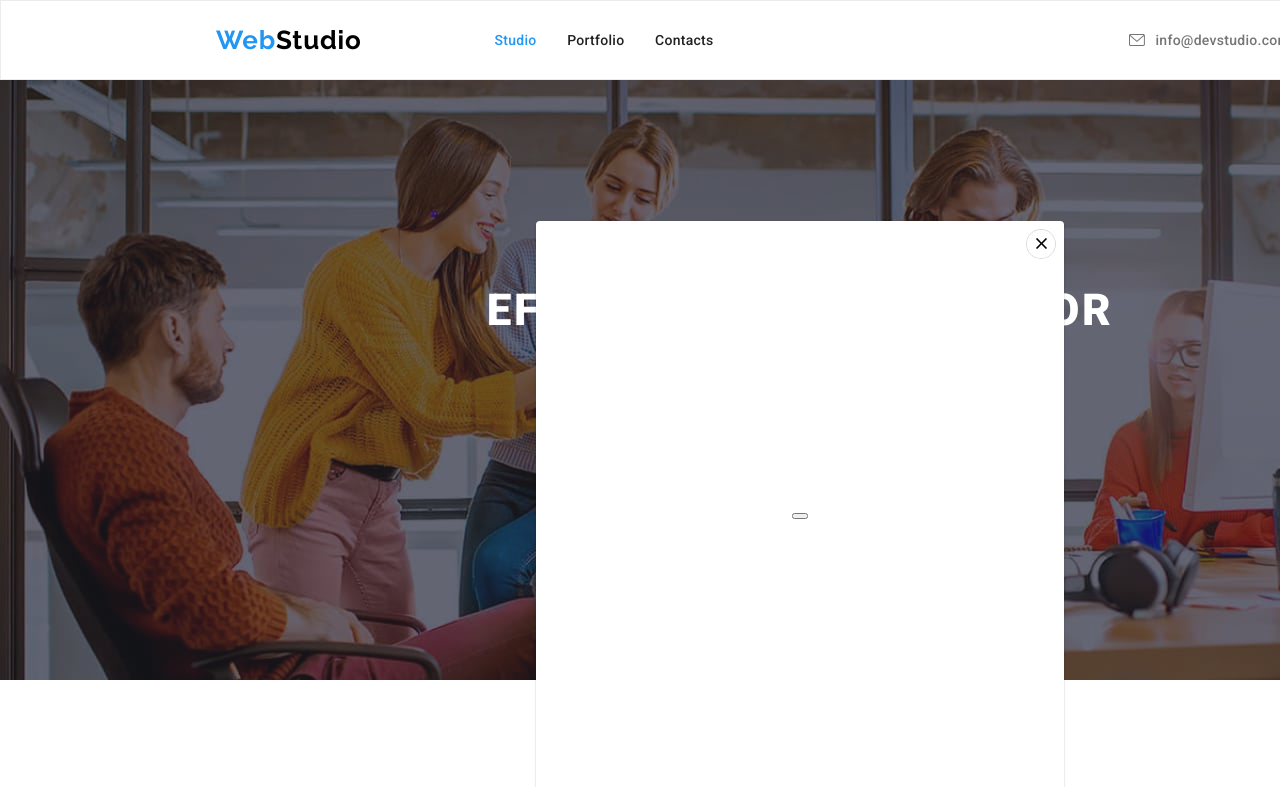
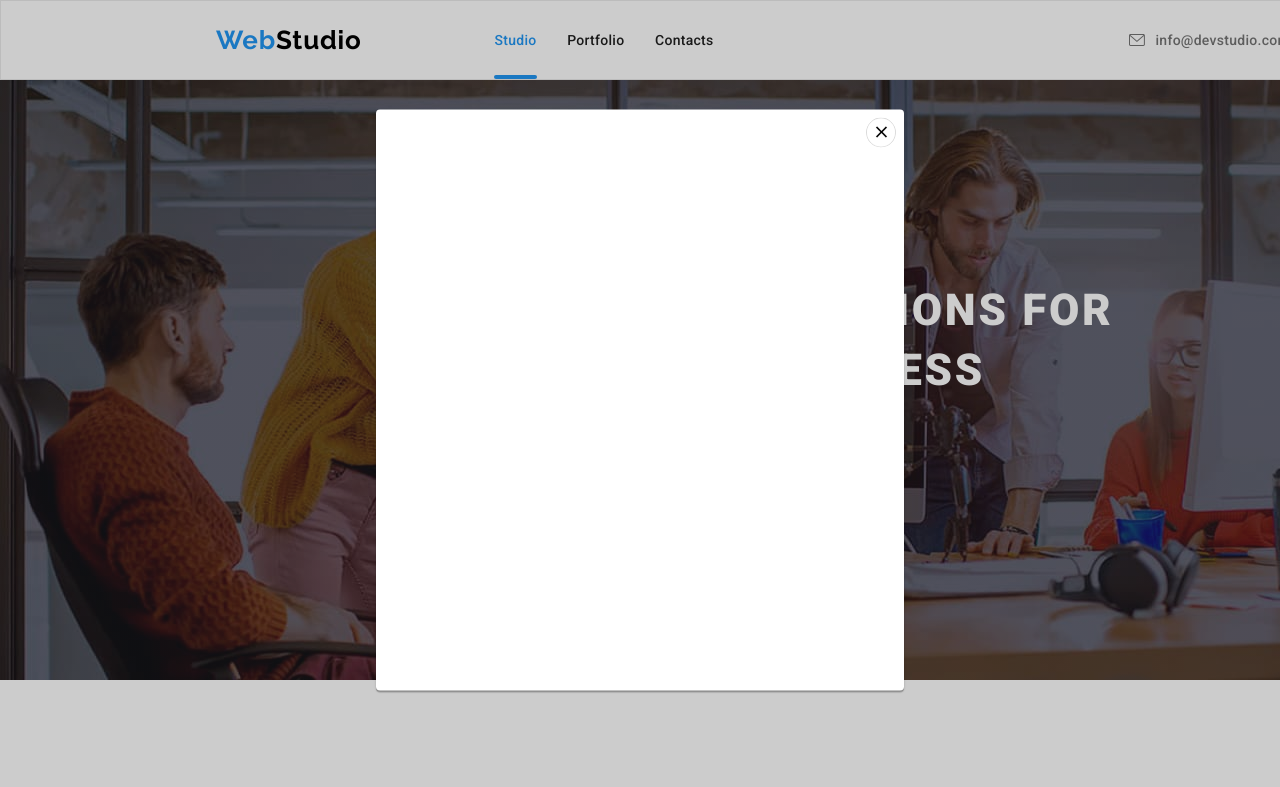
Before and after one commit to ovidutzul/goit-markup-hw-05, a plain HTML site: page index.html in a window 1280 px wide. Shown: the top 787 px of the page. Drawn offline with nearby package versions, Linux system fonts and the light colour scheme.

Commit message:
transition and modal added

```diff
--- a/css/styles.css
+++ b/css/styles.css
@@ -3,6 +3,8 @@
   --button-hover-text-color: #fff;
   --dark-gray-text-color: #212121;
   --light-gray-text-color: #757575;
+  --transition: 250ms;
+  --cubic-standard: cubic-bezier(0.4, 0, 0.2, 1)
 }
 
 body {
@@ -46,6 +48,10 @@ a {
   align-items: center;
   width: 259px;
   margin-left: 93px;
+}
+
+.global-header .main-navigation ul li {
+  position: relative;
 }
 
 .web-logo {
@@ -95,6 +101,7 @@ a {
 .icon-envelope:hover,
 .icon-smartphone:hover {
   fill: var(--background-hover-button-color);
+  transition: fill var(--transition) var(--cubic);
 }
 
 .nav-link {
@@ -131,6 +138,7 @@ a {
 .phone-number:hover,
 .phone-number:focus {
   color: rgba(33, 150, 243, 1);
+  transition: color var(--transition) var(--cubic-standard);
 }
 
 .icon {
@@ -147,6 +155,7 @@ a {
 
 .client-icon:hover {
   fill: #2196f3;
+  transition: fill var(--transition) var(--cubic-standard);
 }
 
 .phone-number {
@@ -166,10 +175,18 @@ a {
 .nav-link:focus,
 .current:focus {
   color: var(--background-hover-button-color);
-  padding-bottom: 26px;
-  border-bottom: 4px solid var(--background-hover-button-color);
+  transition: color var(--transition) var(--cubic-standard);
+}
+
+.current::after {
+  content: "";
+  position: absolute;
+  width: 100%;
+  top: 44px;
+  height: 4px;
   border-radius: 2px;
-  flex-shrink: 0;
+  background-color: var(--background-hover-button-color);
+  left: 0;
 }
 
 .business-solutions-section {
@@ -214,6 +231,7 @@ a {
   border-radius: 4px;
   background: #188ce8;
   box-shadow: 0px 4px 4px 0px rgba(0, 0, 0, 0.15);
+  transition: color var(--transition) var(--cubic-standard);
 }
 
 .about-us-section {
@@ -395,8 +413,9 @@ a {
 
 .team-icon:hover,
 .icon-bottom:hover {
-  fill: #2196f3;
+  fill: var(--background-hover-button-color);
   border-radius: 44px;
+  transition: fill var(--transition) var(--cubic-standard);
 }
 
 .regular-customer-section {
@@ -441,10 +460,9 @@ a {
   background-color: var(--background-hover-button-color);
   color: var(--button-hover-text-color);
   border-radius: 4px;
-  background: #2196f3;
-  /* shadow-middle */
   box-shadow: 0px 2px 2px 0px rgba(0, 0, 0, 0.12),
     0px 1px 2px 0px rgba(0, 0, 0, 0.08), 0px 3px 1px 0px rgba(0, 0, 0, 0.1);
+  transition: background-color var(--transition) var(--cubic-standard);
 }
 
 .work-cards {
@@ -490,6 +508,7 @@ a {
   background: #fff;
   box-shadow: 1px 4px 6px 0px rgba(0, 0, 0, 0.16),
     0px 4px 4px 0px rgba(0, 0, 0, 0.06), 0px 1px 1px 0px rgba(0, 0, 0, 0.12);
+  transition: box-shadow var(--transition) var(--cubic-standard);
 }
 
 .work-cards li div {
@@ -571,25 +590,44 @@ a {
   margin-left: 215px;
 }
 
+.modal-data-open {
+
+}
+
 .modal {
   position: fixed;
+  width: 100vw;
+  height: 100vh;
+  top: 0;
+  left: 0;
+  background-image: linear-gradient(rgba(0, 0, 0, 0.2), rgba(0, 0, 0, 0.2));
+  display: flex;
+  justify-content: center;
+  align-items: center;
+}
+
+.modal-content {
   width: 528px;
   height: 581px;
   flex-shrink: 0;
-  top: 221px;
-  left: 536px;
-  display: flex;
-  justify-content: center;
-  align-items: center;
+  position: fixed;
+  top: 50%;
+  left: 50%;
+  transform: translate(-50%, -50%);
   border-radius: 4px;
   background: #fff;
   box-shadow: 0px 2px 1px 0px rgba(0, 0, 0, 0.2),
     0px 1px 1px 0px rgba(0, 0, 0, 0.14), 0px 1px 3px 0px rgba(0, 0, 0, 0.12);
+  transition: var(--transition) var(--cubic-standard);
 }
 
 .is-hidden {
   visibility: hidden;
-}
+  transition: var(--transition) ease-in 1000ms;
+  opacity: 0.3;
+  transform: scale(0.01);
+  pointer-events: auto;
+  }
 
 .icon-close {
   fill: #fff;
@@ -603,3 +641,8 @@ a {
   height: 30px;
   border-radius: 30px;
 }
+
+.close-btn {
+  border: #fff;
+  background: #fff;
+}
```
